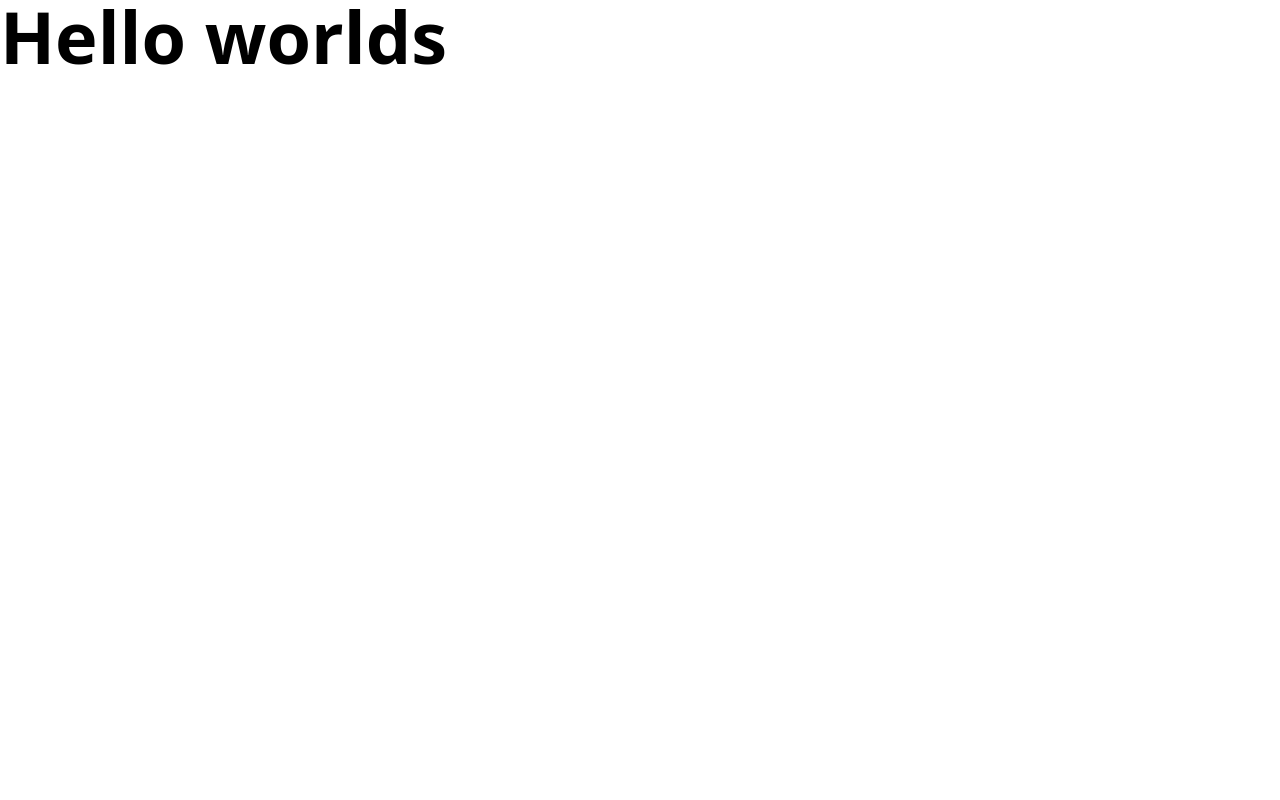
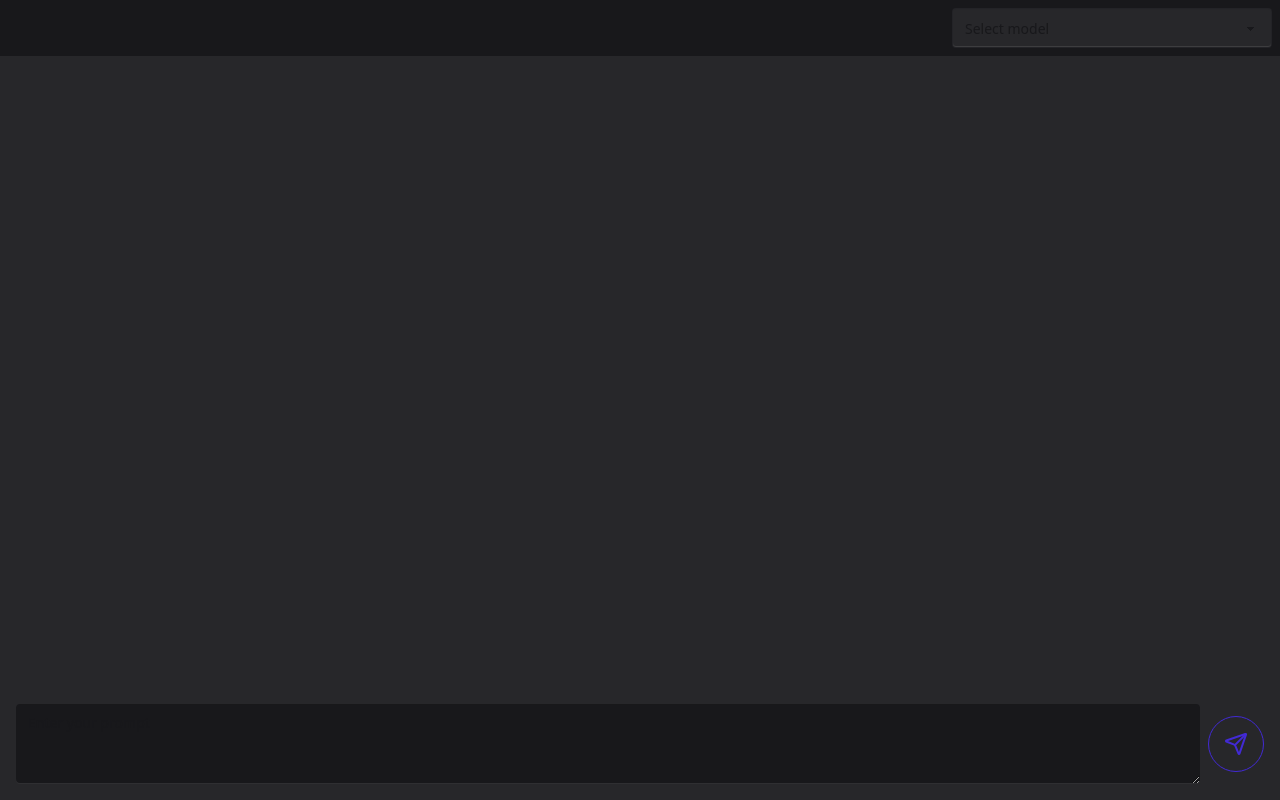
Before and after one commit to Bushenzie/ollama-runner, a React (Vite) app: page / in a window 1280 px wide. Built offline with nearby package versions, Linux system fonts and the light colour scheme.

Commit message:
feat: Base texting without memory, typesafety and proper context

```diff
--- a/electron-builder.json
+++ b/electron-builder.json
@@ -1,5 +1,8 @@
 {
     "appId": "com.bushenzie.ollama-runner",
+    "extraResources": [
+        "dist-electron/preload.cjs"
+    ],
     "files": [
         "dist-electron",
         "dist-ui"
--- a/index.html
+++ b/index.html
@@ -4,7 +4,7 @@
     <meta charset="UTF-8" />
     <link rel="icon" type="image/svg+xml" href="/vite.svg" />
     <meta name="viewport" content="width=device-width, initial-scale=1.0" />
-    <title>Vite + React + TS</title>
+    <title>Ollama runner</title>
   </head>
   <body>
     <div id="root"></div>
--- a/src/electron/main.ts
+++ b/src/electron/main.ts
@@ -1,7 +1,12 @@
 import { app, BrowserWindow } from "electron";
+import { ipcMain } from "electron/main";
 import path from "path";
+import { getAllInstalledModels, handleMessage } from "./ollama.js";
+// import { getAllInstalledModels, handleMessage } from "./ollama.js";
+// import { Channel } from "./types.js";
 
 const isDev = process.env.NODE_ENV === "development";
+let mainWindow: BrowserWindow | null = null;
 
 const getPreloadPath = () => {
   return path.join(
@@ -11,19 +16,33 @@ const getPreloadPath = () => {
   );
 };
 
-app.on("ready", () => {
+app
+  .whenReady()
+  .then(() => {
     const uiPath = path.join(app.getAppPath(), "/dist-ui/index.html");
-  const mainWindow = new BrowserWindow({
+
+    mainWindow = new BrowserWindow({
       title: "Ollama runner",
+      height: 900,
+      width: 600,
       webPreferences: {
+        contextIsolation: true,
         preload: getPreloadPath(),
       },
     });
 
     if (isDev) {
       mainWindow.loadURL("http://localhost:3232");
-    return;
+      mainWindow.webContents.openDevTools();
+    } else {
+      mainWindow.loadFile(uiPath);
     }
+  })
+  .then(() => {
+    ipcMain.handle("sendMessage", handleMessage);
+    ipcMain.handle("getModels", getAllInstalledModels);
+  });
 
-  mainWindow.loadFile(uiPath);
+app.on("window-all-closed", () => {
+  if (process.platform !== "darwin") app.quit();
 });
--- /dev/null
+++ b/src/electron/ollama.ts
@@ -0,0 +1,29 @@
+import ollama, { ListResponse } from "ollama";
+import { IpcMainInvokeEvent } from "electron/main";
+
+export const getAllInstalledModels = async (
+  // eslint-disable-next-line @typescript-eslint/no-unused-vars
+  e: IpcMainInvokeEvent
+): Promise<ListResponse> => {
+  try {
+    const models = await ollama.list();
+    return models;
+    // eslint-disable-next-line @typescript-eslint/no-unused-vars
+  } catch (_) {
+    throw new Error("There was error during fetch of all models");
+  }
+};
+
+export const handleMessage = async (
+  // eslint-disable-next-line @typescript-eslint/no-unused-vars
+  e: Electron.IpcMainInvokeEvent,
+  args: { model: string; message: string }
+) => {
+  const response = await ollama.chat({
+    model: args.model,
+    messages: [{ role: "user", content: args.message }],
+  });
+
+  return response;
+  //   e.reply("sendMessageResponse", { message: args.message.repeat(2) });
+};
--- a/src/ui/App.tsx
+++ b/src/ui/App.tsx
@@ -1,9 +1,12 @@
+import { Chat } from "./components/Chat"
+import { Topbar } from "./components/Topbar"
 
 const App = () => {
 
   return (
-    <div className='text-7xl font-bold'>
-      Hello worlds
+    <div className="flex flex-col w-screen h-screen">
+      <Topbar />
+      <Chat />
     </div>
   )
 }
--- /dev/null
+++ b/src/ui/components/Chat.tsx
@@ -0,0 +1,53 @@
+import React, { useState } from 'react'
+import { v4 as uuidv4 } from 'uuid';
+import { Send } from 'lucide-react';
+import { Message } from './Message'
+
+type Message = {
+    text: string;
+    side: "assistant" | "user"
+}
+
+export const Chat = () => {
+    const [isThinking, setIsThinking] = useState(false);
+    const [messages, setMessages] = useState<Message[]>([])
+    const [inputValue, setInputValue] = useState("");
+
+    const handleChange = (e: React.ChangeEvent<HTMLTextAreaElement>) => {
+        setInputValue(e.target.value)
+    }
+
+    const postMessage = (side: "assistant" | "user", text: string) => {
+        setMessages((prev) => {
+            return [...prev, { side, text }];
+        })
+    }
+
+    const handleSend = async () => {
+        if (!inputValue) return;
+        setInputValue("");
+        setIsThinking(true)
+        postMessage("user", inputValue)
+        // @ts-expect-error TODO
+        const response = await window.api.sendMessage({ model: "deepseek-r1:1.5b", message: inputValue })
+        setIsThinking(false);
+        postMessage("assistant", response.message.content)
+    }
+
+    return (
+        <main className='w-full h-full p-4 bg-zinc-800 flex flex-col justify-end'>
+            {messages.map((msg) => (<Message key={uuidv4()} {...msg} />))}
+            <div className="flex items-center mt-8 gap-2 w-full">
+                <textarea
+                    placeholder='Enter your prompt'
+                    className='textarea table-xl w-full outline-none border-none focus:outline-none bg-zinc-900 focus:border-none'
+                    value={inputValue}
+                    onChange={handleChange}
+                />
+                <button disabled={isThinking} className='btn btn-circle btn-xl btn-primary btn-outline' onClick={handleSend}>
+                    <Send />
+                </button>
+            </div>
+        </main>
+    )
+}
--- /dev/null
+++ b/src/ui/components/Message.tsx
@@ -0,0 +1,16 @@
+import clsx from "clsx";
+
+type MessageProps = {
+    side: "assistant" | "user",
+    text: string;
+}
+
+export const Message: React.FC<MessageProps> = ({ side, text }) => {
+    return (
+        <div className={clsx("chat", side === "assistant" ? "chat-start" : "chat-end")}>
+            <div className="chat-bubble">
+                {text}
+            </div>
+        </div>
+    )
+}
--- /dev/null
+++ b/src/ui/components/Topbar.tsx
@@ -0,0 +1,25 @@
+import { useEffect, useState } from "react"
+import { ModelResponse } from "ollama";
+
+export const Topbar = () => {
+    const [models, setModels] = useState<ModelResponse[]>([]);
+
+    useEffect(() => {
+        (async () => {
+            // @ts-expect-error TODO
+            const response = await window.api.getModels()
+            setModels(response.models)
+        })()
+    }, [])
+
+    return (
+        <nav className='bg-zinc-900 flex justify-end p-2 w-full'>
+            <select defaultValue="" className="select bg-zinc-800 focus:outline-none focus:border-none">
+                <option disabled={true} value={""}>Select model</option>
+                {models.map((model) => (
+                    <option value={model.name} key={model.digest}>{model.name}</option>
+                ))}
+            </select>
+        </nav>
+    )
+}
--- a/src/ui/index.css
+++ b/src/ui/index.css
@@ -1 +1,2 @@
 @import "tailwindcss";
+@plugin "daisyui";
```
Also changed, not shown: package.json (+6 -1 lines), src/electron/preload.cts, 1 other file (tests, documents, lock files or other folders). Lines whose indentation alone changed are shown as unchanged.
